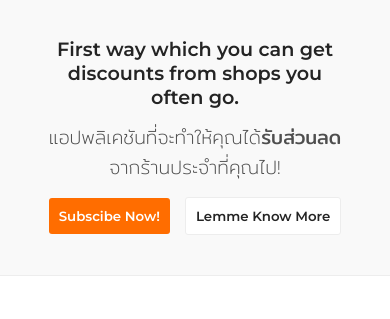
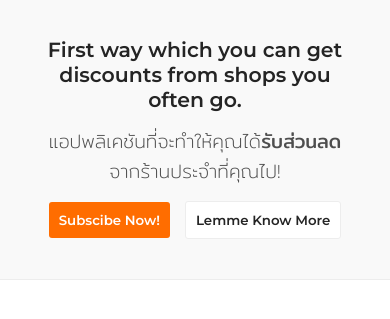
Before and after one commit to kaoapithepp/kaoapithepp.github.io, a plain HTML site: page index.html in a window 390 px wide. Shown: the part 99-418 px from the top of the page. Drawn offline with Linux system fonts and the light colour scheme.

Commit message:
fix-responsive

```diff
--- a/style/style.css
+++ b/style/style.css
@@ -112,7 +112,7 @@ body {
 @media only screen and (max-width: 600px){
 
 .head-section h1 {
-    font-size: 1.2em;
+    font-size: 1.28em;
 }
 
 .describe-app {
```
